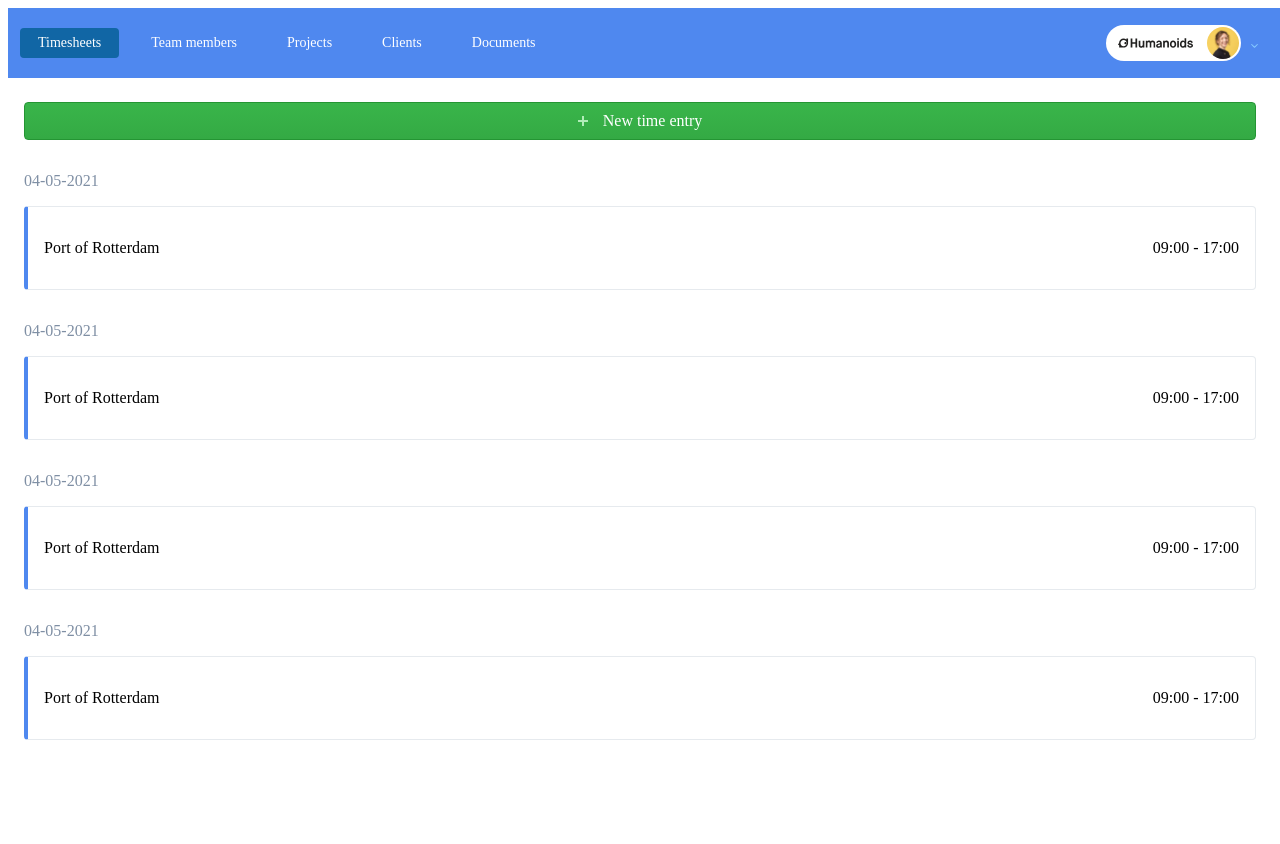
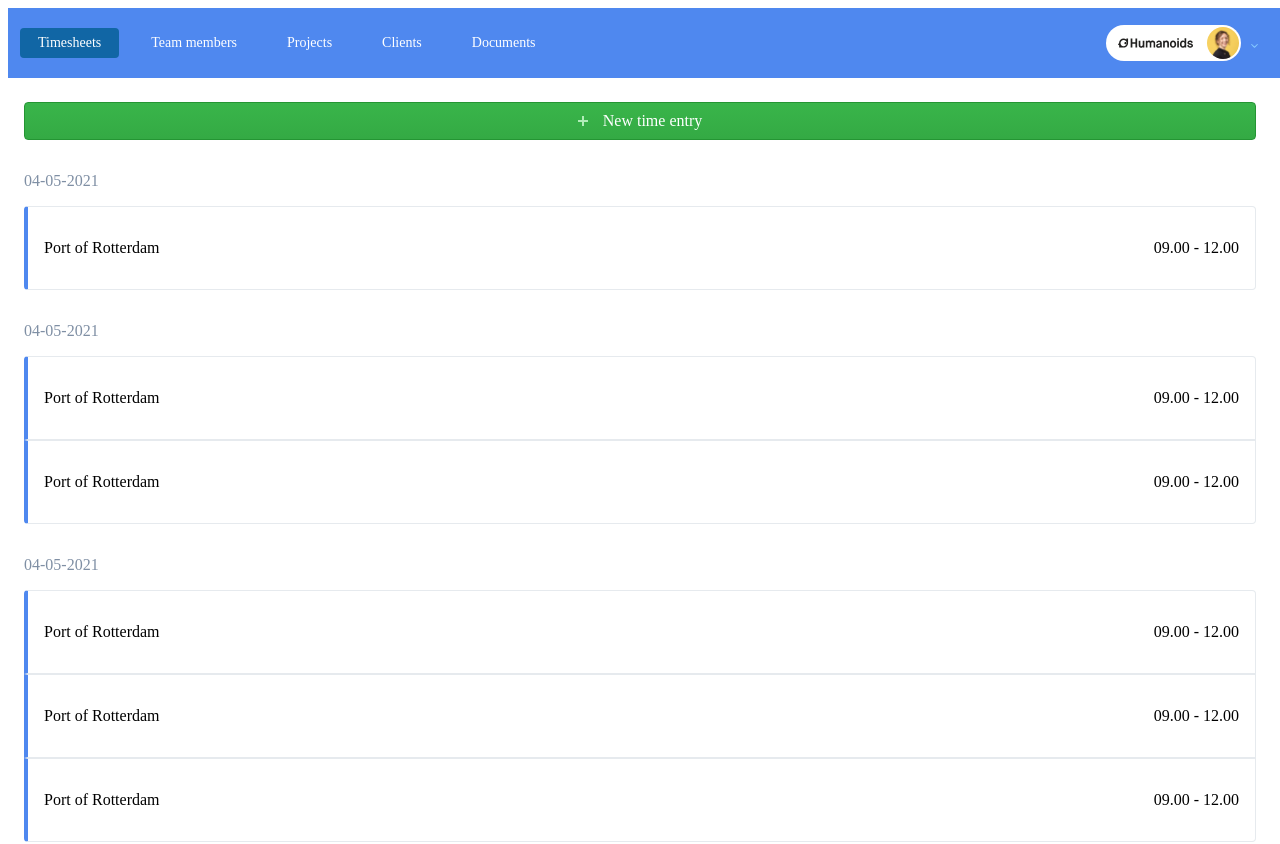
Before and after one commit to humanoidsbv/team-awesome-amijs, a Next.js app: page / in a window 1280 px wide. Shown: the top 844 px of the page. Before the commit the page ends 800 px from the top, so only its background shows below. Built offline with nearby package versions, Linux system fonts and the light colour scheme.

Commit message:
Add props to style time entries

```diff
--- a/pages/index.js
+++ b/pages/index.js
@@ -1,18 +1,13 @@
 import AddTimeEntry from '../src/components/AddTimeEntry';
 import Header from '../src/components/Header';
-import TimeEntry from '../src/components/TimeEntry';
+import TimeEntries from '../src/components/TimeEntries'
 
 function HomePage() {
     return (
         <>
         <Header />
         <AddTimeEntry />
-        <TimeEntry />
-
-        <TimeEntry />
-        <TimeEntry />
-
-        <TimeEntry />
+        <TimeEntries />
         </>
     );
 }
--- /dev/null
+++ b/src/components/EntryDate.jsx
@@ -0,0 +1,11 @@
+import * as Styled from '../components/EntryDate.styled'
+
+function EntryDate () {
+    return (
+        <Styled.EntryDate>
+            <p>04-05-2021</p>
+        </Styled.EntryDate>
+    );
+}
+
+export default EntryDate;
--- /dev/null
+++ b/src/components/EntryDate.styled.js
@@ -0,0 +1,7 @@
+import styled from 'styled-components';
+
+export const EntryDate = styled.div`
+    font-size: 16px;
+    color: #7f8fa4;
+    margin: 32px 0 0 16px;
+`
--- /dev/null
+++ b/src/components/TimeEntries.jsx
@@ -0,0 +1,43 @@
+import TimeEntry from '../components/TimeEntry'
+import EntryDate from '../components/EntryDate'
+
+function TimeEntries() {
+    return (
+        <>
+            <EntryDate />
+            <TimeEntry>
+                <p>Port of Rotterdam</p>
+                <p>09.00 - 12.00</p>
+            </TimeEntry>
+            <EntryDate />
+            <TimeEntry firstEntry>
+                <p>Port of Rotterdam</p>
+                <p>09.00 - 12.00</p>
+            </TimeEntry>
+            <TimeEntry lastEntry>
+                <p>Port of Rotterdam</p>
+                <p>09.00 - 12.00</p>
+            </TimeEntry>
+            <EntryDate />
+            <TimeEntry firstEntry>
+                <p>Port of Rotterdam</p>
+                <p>09.00 - 12.00</p>
+            </TimeEntry>
+            <TimeEntry middleEntry>
+                <p>Port of Rotterdam</p>
+                <p>09.00 - 12.00</p>
+            </TimeEntry>
+            <TimeEntry lastEntry>
+                <p>Port of Rotterdam</p>
+                <p>09.00 - 12.00</p>
+            </TimeEntry>
+            <EntryDate />
+            <TimeEntry>
+                <p>Port of Rotterdam</p>
+                <p>09.00 - 12.00</p>
+            </TimeEntry>
+        </>
+    )
+}
+
+export default TimeEntries;
--- a/src/components/TimeEntry.jsx
+++ b/src/components/TimeEntry.jsx
@@ -1,16 +1,10 @@
 import * as Styled from '../components/TimeEntry.styled'
 
-function TimeEntry() {
+function TimeEntry(props) {
     return (
-        <Styled.EntryWrapper>
-            <Styled.EntryDate>
-                <p>04-05-2021</p>
-            </Styled.EntryDate>
-            <Styled.Entry>
-                <p>Port of Rotterdam</p>
-                <p>09:00 - 17:00</p>
-            </Styled.Entry>
-        </Styled.EntryWrapper>
+        <Styled.Entry firstEntry={props.firstEntry} middleEntry={props.middleEntry} lastEntry={props.lastEntry}>
+            {props.children}
+        </Styled.Entry>
     )
 };
 
--- a/src/components/TimeEntry.styled.js
+++ b/src/components/TimeEntry.styled.js
@@ -1,12 +1,4 @@
 import styled from 'styled-components';
-
-export const EntryWrapper = styled.div`
-    margin: 32px 16px 0 16px;
-
-    &:last-child {
-        margin: 32px 16px;
-    }
-`
 
 export const Entry = styled.div`
     align-items: center;
@@ -18,10 +10,24 @@ export const Entry = styled.div`
     font-size: 16px;
     height: 82px;
     justify-content: space-between;
+    margin: 16px 16px 0 16px;
     padding: 0 16px;
+
+    &:last-child {
+        margin: 16px 16px 32px 16px;
+    }
+
+    ${(props) => props.firstEntry && `
+        border-radius: 4px 4px 0 0;
+    `}
+
+    ${(props) => props.middleEntry && `
+        border-radius: 0;
+        margin: 0 16px;
+    `}
+
+    ${(props) => props.lastEntry && `
+        border-radius: 0 0 4px 4px;
+        margin-top: 0;
+    `}
 `
-
-export const EntryDate = styled.div`
-    font-size: 16px;
-    color: #7f8fa4;
-`
```
Also changed, not shown: src/components/AddTimeEntry.styled.js (line endings or trailing spaces).
